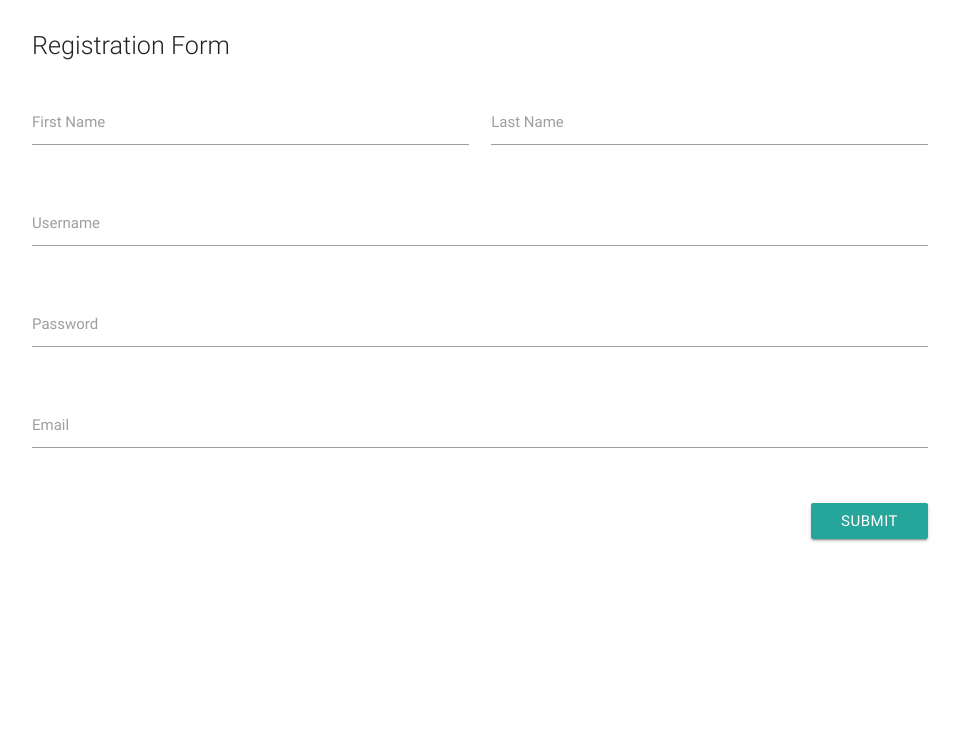
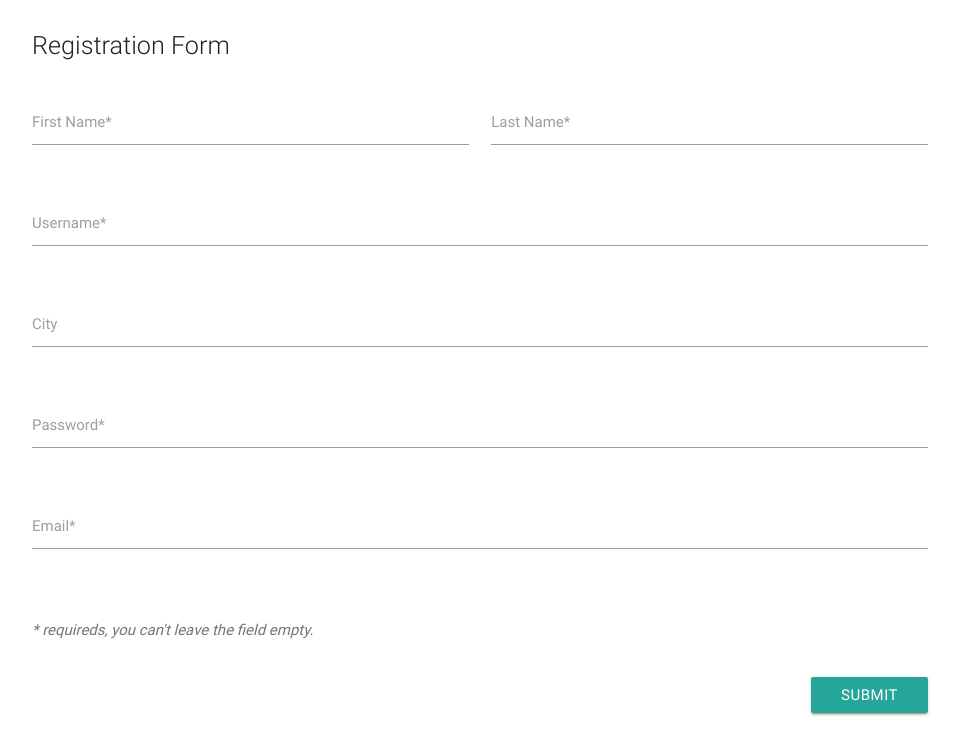
Before and after one commit to nickiesiva/validation-form-with-validatorjs, a website: page index.html in a window 1280 px wide. Shown: the whole page, without its empty margins (160-1120 px from the left). Drawn offline with nearby package versions, Linux system fonts and the light colour scheme.

Commit message:
add required_if validation

```diff
--- a/app/features/registration/registration.controller.js
+++ b/app/features/registration/registration.controller.js
@@ -14,9 +14,6 @@
         vm.messages = {};
 
         function submit() {
-            console.log("sudah ditekan tombolnya");
-            console.log(vm.formData);
-
             var validation = registrationValidator.validate(vm.formData);
             vm.messages = validation.messages;
 
--- a/app/features/registration/registrationValidator.service.js
+++ b/app/features/registration/registrationValidator.service.js
@@ -18,9 +18,12 @@
         function validate(formData) {
             var result = {};
 
+            console.log(formData);
+
             var data = {
                 firstName: formData.firstName,
                 lastName: formData.lastName,
+                city: formData.city,
                 username: formData.username,
                 password: formData.password,
                 email: formData.email
@@ -29,6 +32,7 @@
             var rules = {
                 firstName: 'required|min:3',
                 lastName: 'required',
+                city: 'required_if:city_req,isi',
                 username: 'required|min:5',
                 password: 'required',
                 email: 'required|email'
--- /dev/null
+++ b/assets/css/style.css
@@ -0,0 +1,3 @@
+.shadows {
+    display: none;
+}
--- a/index.html
+++ b/index.html
@@ -5,6 +5,7 @@
     <meta name="viewport" content="width=device-width, initial-scale=1.0"/>
     <link href="http://fonts.googleapis.com/icon?family=Material+Icons" rel="stylesheet">
     <link type="text/css" rel="stylesheet" href="node_modules/materialize-css/dist/css/materialize.min.css"  media="screen,projection"/>
+    <link type="text/css" rel="stylesheet" href="assets/css/style.css"  media="screen,projection"/>
     <script type="text/javascript" src="node_modules/angular/angular.min.js"></script>
     <script type="text/javascript" src="node_modules/validatorjs/dist/validator.min.js"></script>
     <script type="text/javascript" src="app/features/registration/registration.module.js"></script>
@@ -20,29 +21,46 @@
                 <div class="row">
                     <div class="input-field col s6">
                         <input id="first_name" type="text" class="validate" ng-model="registration.formData.firstName">
-                        <label for="first_name">First Name</label>
+                        <label for="first_name">First Name*</label>
                     </div>
                     <div class="input-field col s6">
                         <input id="last_name" type="text" class="validate" ng-model="registration.formData.lastName">
-                        <label for="last_name">Last Name</label>
+                        <label for="last_name">Last Name*</label>
                     </div>
                 </div>
                 <div class="row">
                     <div class="input-field col s12">
                         <input id="username" type="text" class="validate" ng-model="registration.formData.username">
-                        <label for="disabled">Username</label>
+                        <label for="disabled">Username*</label>
+                    </div>
+                </div>
+                <div class="row shadows">
+                    <div class="input-field col s12">
+                        <input id="city_req" type="hidden" class="validate" ng-model="registration.formData.city_req">
+                        <label for="city_req"></label>
+                    </div>
+                </div>
+                <div class="row">
+                    <div class="input-field col s12">
+                        <input id="city" type="text" class="validate" ng-model="registration.formData.city">
+                        <label for="city">City</label>
                     </div>
                 </div>
                 <div class="row">
                     <div class="input-field col s12">
                         <input id="password" type="password" class="validate" ng-model="registration.formData.password">
-                        <label for="password">Password</label>
+                        <label for="password">Password*</label>
                     </div>
                 </div>
                 <div class="row">
                     <div class="input-field col s12">
                         <input id="email" type="email" class="validate" ng-model="registration.formData.email">
-                        <label for="email">Email</label>
+                        <label for="email">Email*</label>
+                    </div>
+                </div>
+                <div class="row">
+                    <div class="input-field col s12">
+                        <p class="grey-text text-darken-1"><em>* requireds, you can't leave the field empty.</em></p>
                     </div>
                 </div>
                 <div class="row">
```
